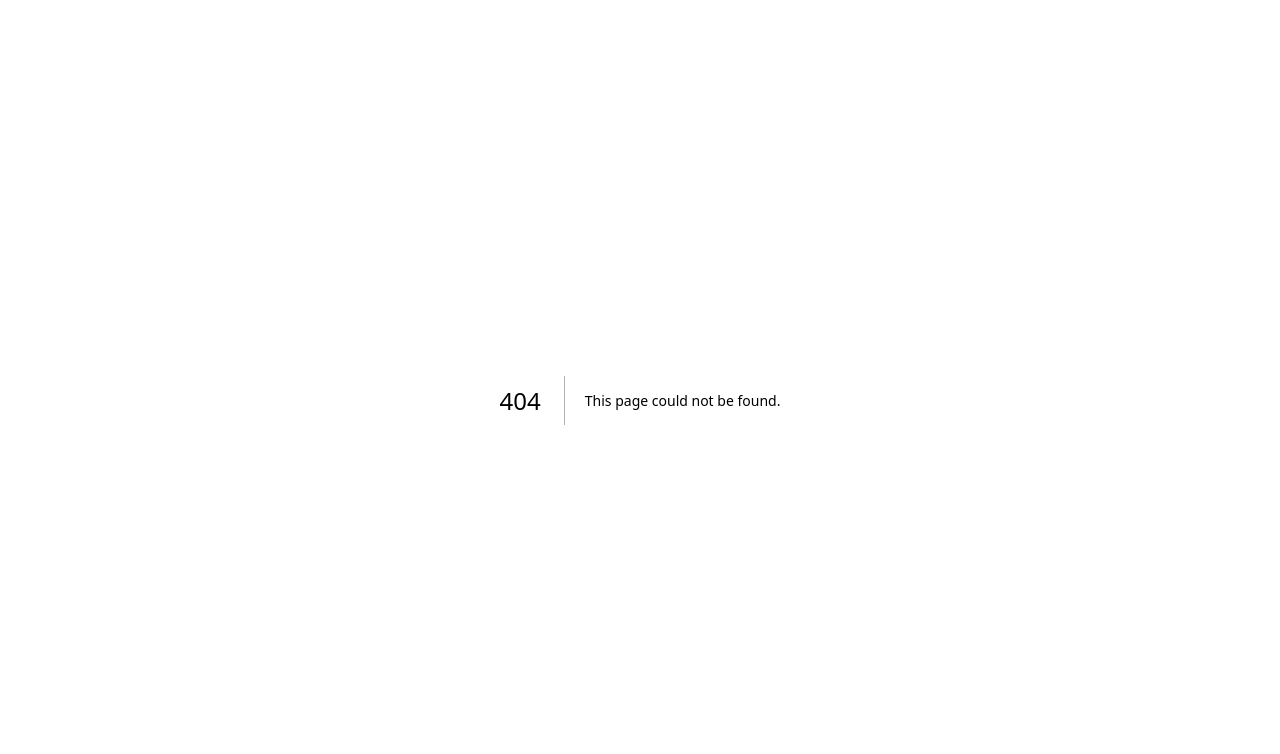
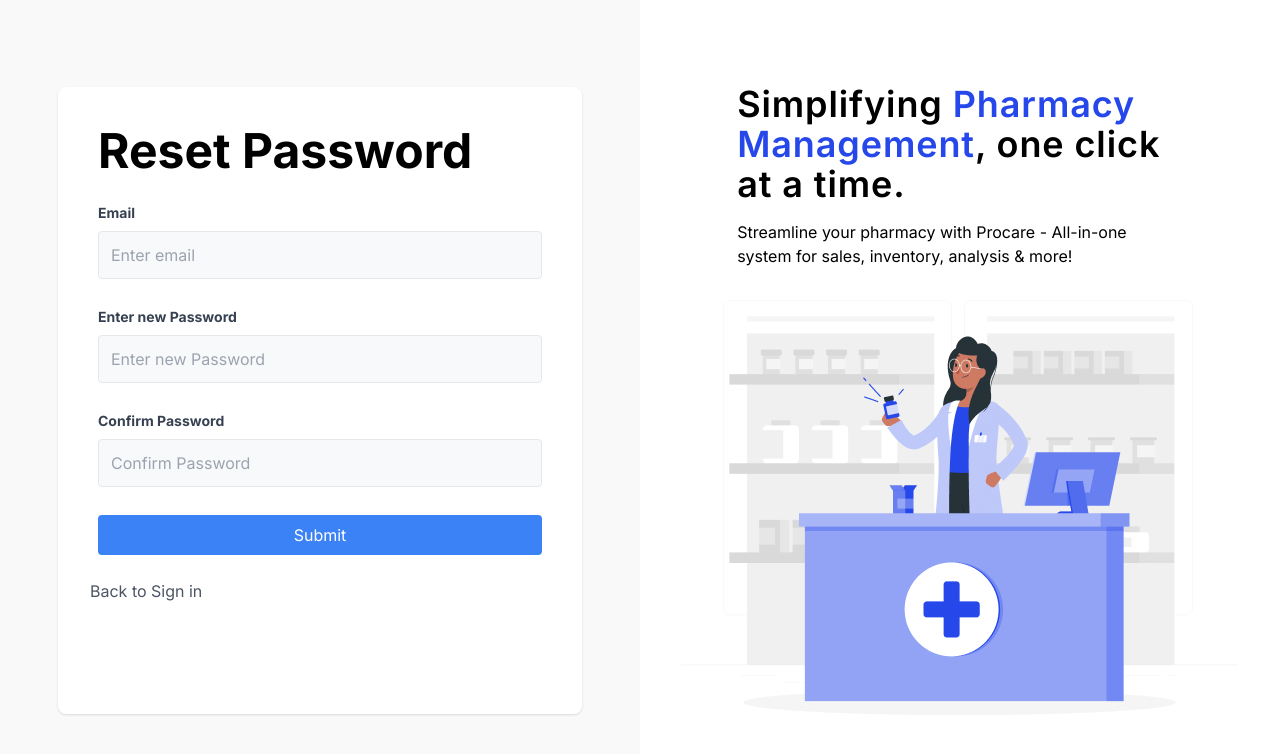
Before and after one commit to ProCare-PMS/ProCare-Web, a Next.js app: page /reset-password in a window 1280 px wide. Before the commit this address had no page. Shown: the top 754 px of the page. Built offline with nearby package versions, Linux system fonts and the light colour scheme.

Commit message:
Add reset password page and forgot password success message

```diff
--- /dev/null
+++ b/app/reset-password/page.tsx
@@ -0,0 +1,11 @@
+import React from 'react'
+import SignAuthLayout from '../sign-auth/layout'
+import ResetPassword from '@/components/Reset-password/reset-password'
+
+export default function page() {
+  return (
+    <SignAuthLayout>
+      <ResetPassword />
+    </SignAuthLayout>
+  )
+}
--- a/components/Forgot-password/forgot_password.tsx
+++ b/components/Forgot-password/forgot_password.tsx
@@ -1,32 +1,46 @@
-"use client"
-import React, {useState} from 'react'
+"use client";
+import React, { useState } from "react";
+import Link from "next/link";
+import Image from "next/image";
 
-export default function Forgot_password () {
+export default function Forgot_password() {
   const [email, setEmail] = useState("");
+  const [resetSent, setResetSent] = useState(false);
+
   const handleSubmit = (event: React.FormEvent<HTMLFormElement>) => {
     event.preventDefault();
     // Handle form submission logic here, e.g., API calls
     console.log("Email:", email);
     setEmail("");
+
+    //handle reset hook
+    setTimeout(() => {
+      setResetSent(true);
+    }, 1000);
   };
   return (
     <div className="bg-[#F9F9F9] w-1/2 flex justify-center items-center">
       <div className="bg-[#FFFFFF] w-[524px] h-[627px] p-8 rounded-lg shadow flex justify-center items-center">
-        <div className="bg-[#FFFFFF]">
-            <div className='flex flex-col justify-center items-center text-center px-2 gap-4'>
-                <h3 className='font-inter text-lg font-semibold leading-6 tracking-tighter text-center'>
+        <div className="bg-[#FFFFFF] w-full">
+          <div className="flex flex-col justify-center items-center text-center px-2 gap-4 mb-6">
+            <h3 className="font-inter text-lg font-semibold leading-6 tracking-tighter text-center">
               Forgot your Password?
             </h3>
-                <p className='font-inter text-lg leading-6 tracking-tighter text-center px-4'>
-                    Enter you email below and we’ll send you instructions on how to reset your password
+            <p className="w-4/5 font-inter text-lg leading-6 tracking-tighter text-center">
+              Enter you email below and we’ll send you instructions on how to
+              reset your password
             </p>
           </div>
-          <form className="m-auto p-2 flex flex-col justify-center gap-3" onSubmit={handleSubmit}>
-
+          {!resetSent ? (
+            <>
+              <form
+                className="m-auto my-4 p-2 flex flex-col justify-center gap-3"
+                onSubmit={handleSubmit}
+              >
                 <div className="mb-4">
                   <label
                     htmlFor="email"
-                className="block text-gray-700 text-sm font-bold mb-2"
+                    className="font-inter text-lg font-medium leading-5 tracking-wider text-left mb-3"
                   >
                     Email
                   </label>
@@ -34,7 +48,7 @@ export default function Forgot_password () {
                     id="email"
                     type="email"
                     placeholder="Enter email"
-                className="appearance-none border rounded w-full h-12 py-2 px-3 text-gray-700 leading-tight focus:outline-none focus:shadow-outline bg-gray-300"
+                    className="mt-3 appearance-none border rounded w-full h-12 py-2 px-3 text-gray-700 leading-tight focus:outline-none focus:shadow-outline bg-[#F8F9FB]"
                     autoComplete="off"
                     value={email}
                     onChange={(e) => setEmail(e.target.value)}
@@ -48,14 +62,34 @@ export default function Forgot_password () {
                   Send Reset Link
                 </button>
               </form>
+            </>
+          ) : (
+            <div className="w-[85%] m-auto bg-blue-500 text-white py-6 px-6 rounded-lg text-center flex gap-[2px]">
+              <span className="font-inter text-lg leading-6">
+                <Image
+                  className="rounded-lg"
+                  src={"/assets/images/check-icon.jpg"}
+                  width={50}
+                  height={50}
+                  alt="check-icon"
+                />
+              </span>
+              <p className=" text-white font-inter text-sm font-normal leading-5 text-left">{`we’ve sent you an email which you can us to rest your password . check your spam folder if you haven't received it after a few minutes`}</p>
+            </div>
+          )}
+          {!resetSent ? (
             <div className="mt-4 text-gray-600">
-            <a href="#" className="text-blue-500">
+              <Link href="/login" className="text-blue-500">
                 Back to Login
-            </a>
+              </Link>
+            </div>
+          ) : (
+            <div className="w-full text-center text-slate-400 mt-3">
+              <Link href={"/login"}>Back to sign in</Link>
+            </div>
+          )}
         </div>
       </div>
     </div>
-
-      </div>
-  )
+  );
 }
--- a/components/Login/login.tsx
+++ b/components/Login/login.tsx
@@ -1,5 +1,6 @@
 "use client";
 import React, { useState, useEffect } from 'react'
+import Link from 'next/link';
 
 export default function Login() {
     const [pharmacyId, setPharmacyId] = useState("");
@@ -40,7 +41,7 @@ export default function Login() {
                 id="pharmacyId"
                 type="text"
                 placeholder="Enter Pharmacy ID"
-                className="appearance-none border rounded w-full h-12 py-2 px-3 text-gray-700 leading-tight focus:outline-none focus:shadow-outline bg-gray-300"
+                className="appearance-none border rounded w-full h-12 py-2 px-3 text-gray-700 leading-tight focus:outline-none focus:shadow-outline bg-[#F8F9FB]"
                 autoComplete="off"
                 value={pharmacyId}
                 onChange={(e) => setPharmacyId(e.target.value)}
@@ -57,7 +58,7 @@ export default function Login() {
                 id="password"
                 type="password"
                 placeholder="Enter Password"
-                className="appearance-none border rounded w-full h-12 py-2 px-3 text-gray-700 leading-tight focus:outline-none focus:shadow-outline bg-gray-300"
+                className="appearance-none border rounded w-full h-12 py-2 px-3 text-gray-700 leading-tight focus:outline-none focus:shadow-outline bg-[#F8F9FB]"
                 autoComplete="off"
                 value={password}
                 onChange={(e) => setPassword(e.target.value)}
@@ -68,9 +69,9 @@ export default function Login() {
                 <input type="checkbox" className="mr-2" />
                 <span className="text-sm text-gray-600">Remember me</span>
               </div>
-              <a href="#" className="text-sm text-blue-500">
+              <Link href="/forgot-password" className="text-sm text-blue-500">
                 Forgot Password
-              </a>
+              </Link>
             </div>
             <button
               type="submit"
--- /dev/null
+++ b/components/Reset-password/reset-password.tsx
@@ -0,0 +1,102 @@
+"use client";
+import React, { useState } from "react";
+import Link from "next/link";
+
+export default function ResetPassword() {
+  const [email, setemail] = useState("");
+  const [password, setPassword] = useState("");
+  const [confirmpassword, setConfirmPassword] = useState("");
+
+  const handleSubmit = (event: React.FormEvent<HTMLFormElement>) => {
+    event.preventDefault();
+    // Handle form submission logic here, e.g., API calls
+    console.log("rmail:", email);
+    console.log("Password:", password);
+    console.log("confirmpassword:", confirmpassword);
+    // Reset form fields after submission
+    setemail("");
+    setPassword("");
+    setConfirmPassword("");
+  };
+
+  return (
+    <div className="bg-[#F9F9F9] flex justify-center items-center w-1/2">
+      <div className="bg-[#FFFFFF] w-[524px] h-[627px] p-8 rounded-lg shadow">
+        <form
+          className="m-auto p-2 flex flex-col justify-center gap-3"
+          onSubmit={handleSubmit}
+        >
+          <h2 className="font-inter text-5xl font-bold leading-14 text-left mb-4">
+            Reset Password
+          </h2>
+          {/* <p className="text-gray-600 mb-4">
+              Log in to access your account securely
+            </p> */}
+          <div className="mb-4">
+            <label
+              htmlFor="email"
+              className="block text-gray-700 text-sm font-bold mb-2"
+            >
+              Email
+            </label>
+            <input
+              id="email"
+              type="text"
+              placeholder="Enter email"
+              className="appearance-none border rounded w-full h-12 py-2 px-3 text-gray-700 leading-tight focus:outline-none focus:shadow-outline bg-[#F8F9FB]"
+              autoComplete="off"
+              value={email}
+              onChange={(e) => setemail(e.target.value)}
+            />
+          </div>
+          <div className="mb-4">
+            <label
+              htmlFor="password"
+              className="block text-gray-700 text-sm font-bold mb-2"
+            >
+             Enter new Password
+            </label>
+            <input
+              id="password"
+              type="password"
+              placeholder="Enter new Password"
+              className="appearance-none border rounded w-full h-12 py-2 px-3 text-gray-700 leading-tight focus:outline-none focus:shadow-outline bg-[#F8F9FB]"
+              autoComplete="off"
+              value={password}
+              onChange={(e) => setPassword(e.target.value)}
+            />
+          </div>
+          <div className="mb-4">
+            <label
+              htmlFor="confirm_password"
+              className="block text-gray-700 text-sm font-bold mb-2"
+            >
+              Confirm Password
+            </label>
+            <input
+              id="confirm_password"
+              type="password"
+              placeholder="Confirm Password"
+              className="appearance-none border rounded w-full h-12 py-2 px-3 text-gray-700 leading-tight focus:outline-none focus:shadow-outline bg-[#F8F9FB]"
+              autoComplete="off"
+              value={confirmpassword}
+              onChange={(e) => setConfirmPassword(e.target.value)}
+            />
+          </div>
+
+          <button
+            type="submit"
+            className="bg-blue-500 text-white py-2 px-4 rounded w-full"
+          >
+            Submit
+          </button>
+        </form>
+        <div className="mt-4 text-gray-600">
+          <Link href={"/login"} className="">
+            Back to Sign in
+          </Link>
+        </div>
+      </div>
+    </div>
+  );
+}
```
Also changed, not shown: public/assets/images/check-icon.jpg (added). Lines whose indentation alone changed are shown as unchanged.
